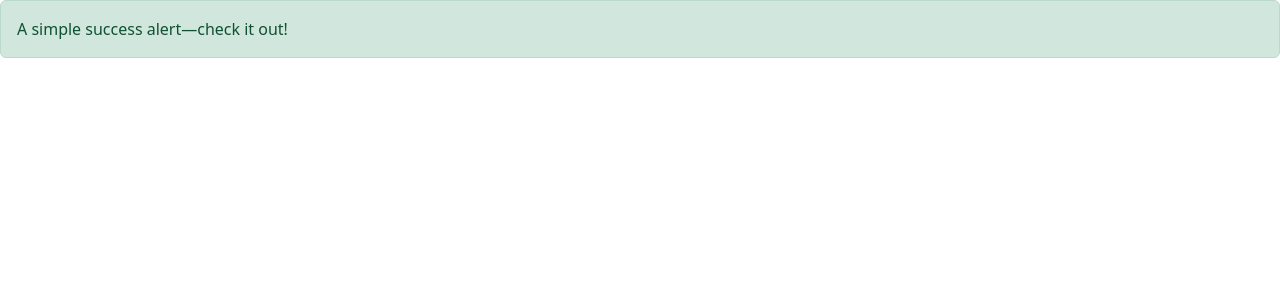
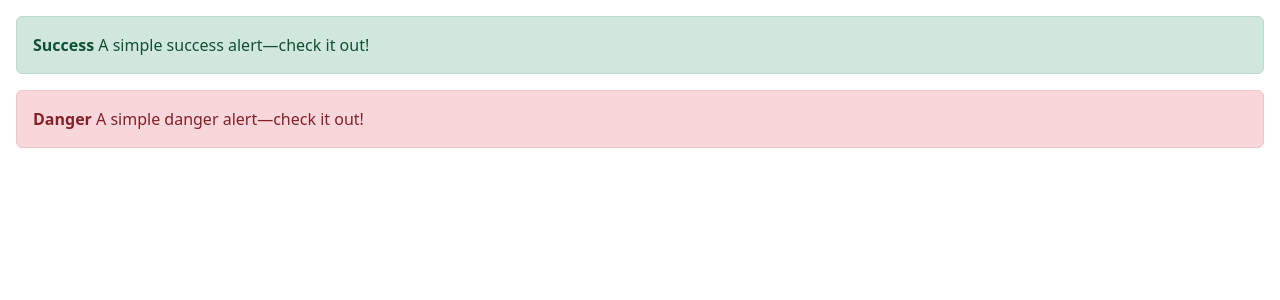
Before and after one commit to Phits/angular-reusable-components, an Angular app in the folder reusable-components/: page / in a window 1280 px wide. Shown: the top 300 px of the page. Built offline with nearby package versions, Linux system fonts and the light colour scheme.

Commit message:
Reusable alert component

```diff
--- a/reusable-components/angular.json
+++ b/reusable-components/angular.json
@@ -30,7 +30,7 @@
               "src/assets"
             ],
             "styles": [
-              "src/styles.scss"
+              "src/scss/styles.scss"
             ],
             "scripts": []
           },
@@ -93,7 +93,7 @@
               "src/assets"
             ],
             "styles": [
-              "src/styles.scss"
+              "src/scss/styles.scss"
             ],
             "scripts": []
           }
--- a/reusable-components/src/_reusable/alert-box/alert-box.component.html
+++ b/reusable-components/src/_reusable/alert-box/alert-box.component.html
@@ -1,3 +1,3 @@
-<div class="alert alert-success" role="alert">
-    A simple success alert—check it out!
+<div class="alert" role="alert" [ngClass]="alertClass">
+    <span class="alert__title">{{ alertTitle }}</span> {{ alertMessage }}
 </div>
--- a/reusable-components/src/_reusable/alert-box/alert-box.component.scss
+++ b/reusable-components/src/_reusable/alert-box/alert-box.component.scss
@@ -0,0 +1,6 @@
+.alert {
+
+  &__title {
+    font-weight: bold;
+  }
+}
--- a/reusable-components/src/_reusable/alert-box/alert-box.component.ts
+++ b/reusable-components/src/_reusable/alert-box/alert-box.component.ts
@@ -1,4 +1,4 @@
-import { Component } from '@angular/core';
+import { Component, Input } from '@angular/core';
 
 @Component({
   selector: 'app-alert-box',
@@ -6,5 +6,7 @@
   styleUrls: ['./alert-box.component.scss']
 })
 export class AlertBoxComponent {
-
+  @Input() alertTitle = '';
+  @Input() alertMessage = '';
+  @Input() alertClass = '';
 }
--- a/reusable-components/src/app/app.component.html
+++ b/reusable-components/src/app/app.component.html
@@ -1 +1,4 @@
-<app-alert-box></app-alert-box>
+<app-alert-box [alertTitle]="'Success'" [alertMessage]="'A simple success alert—check it out!'" [alertClass]="'alert-success'" class="app__alert"></app-alert-box>
+
+<app-alert-box [alertTitle]="'Danger'" [alertMessage]="'A simple danger alert—check it out!'"
+               [alertClass]="'alert-danger'" class="app__alert"></app-alert-box>
--- a/reusable-components/src/app/app.component.scss
+++ b/reusable-components/src/app/app.component.scss
@@ -0,0 +1,9 @@
+@use '../scss/variables' as *;
+
+.app {
+
+  &__alert {
+    display: block;
+    margin: $global-spacing $global-spacing;
+  }
+}
--- a/reusable-components/src/app/app.component.ts
+++ b/reusable-components/src/app/app.component.ts
@@ -6,5 +6,8 @@
   styleUrls: ['./app.component.scss']
 })
 export class AppComponent {
-  title = 'reusable-components';
+  title = 'Reusable Components';
+  // alertTitle = 'Success';
+  // alertMessage = 'A simple success alert—check it out!';
+  // alertClass = 'alert-success';
 }
--- /dev/null
+++ b/reusable-components/src/scss/_variables.scss
@@ -0,0 +1 @@
+$global-spacing: 16px;
--- /dev/null
+++ b/reusable-components/src/scss/styles.scss
@@ -0,0 +1 @@
+@import "~bootstrap/dist/css/bootstrap.css";
--- a/reusable-components/src/styles.scss
+++ /dev/null
@@ -1 +0,0 @@
-@import "~bootstrap/dist/css/bootstrap.css";
```
Also changed, not shown: 1 other file (tests, documents, lock files or other folders).
